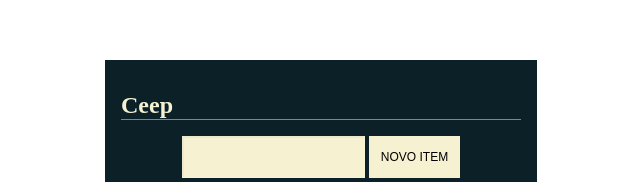
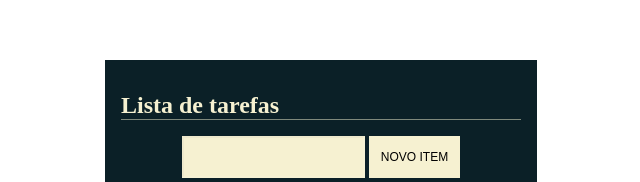
Before and after one commit to whcardoso/lista-de-tarefas-ceep, a plain HTML site: page index.html in a window 1280 px wide. Shown: the part 174-356 px from the top of the page, without its empty margins (319-959 px from the left). Drawn offline with Linux system fonts and the light colour scheme; a web font is replaced by a local one.

Commit message:
Alteração do título da página

```diff
--- a/index.html
+++ b/index.html
@@ -6,13 +6,13 @@
   <link rel="stylesheet" href="./assets/css/style.css">
   <link rel="stylesheet" href="https://fonts.googleapis.com/css2?family=BioRhyme&amp;family=Space+Mono&amp;display=swap">
   <link rel="stylesheet" href="https://fonts.googleapis.com/icon?family=Material+Icons">
-  <title>Ceep</title>
+  <title>Lista de tarefas</title>
 </head>
 <body>
   <div class="app">
     <div class="todo-list">
       <h1 class="title">
-        Ceep
+        Lista de tarefas
       </h1>
 
       <form class="form" action="">
```
